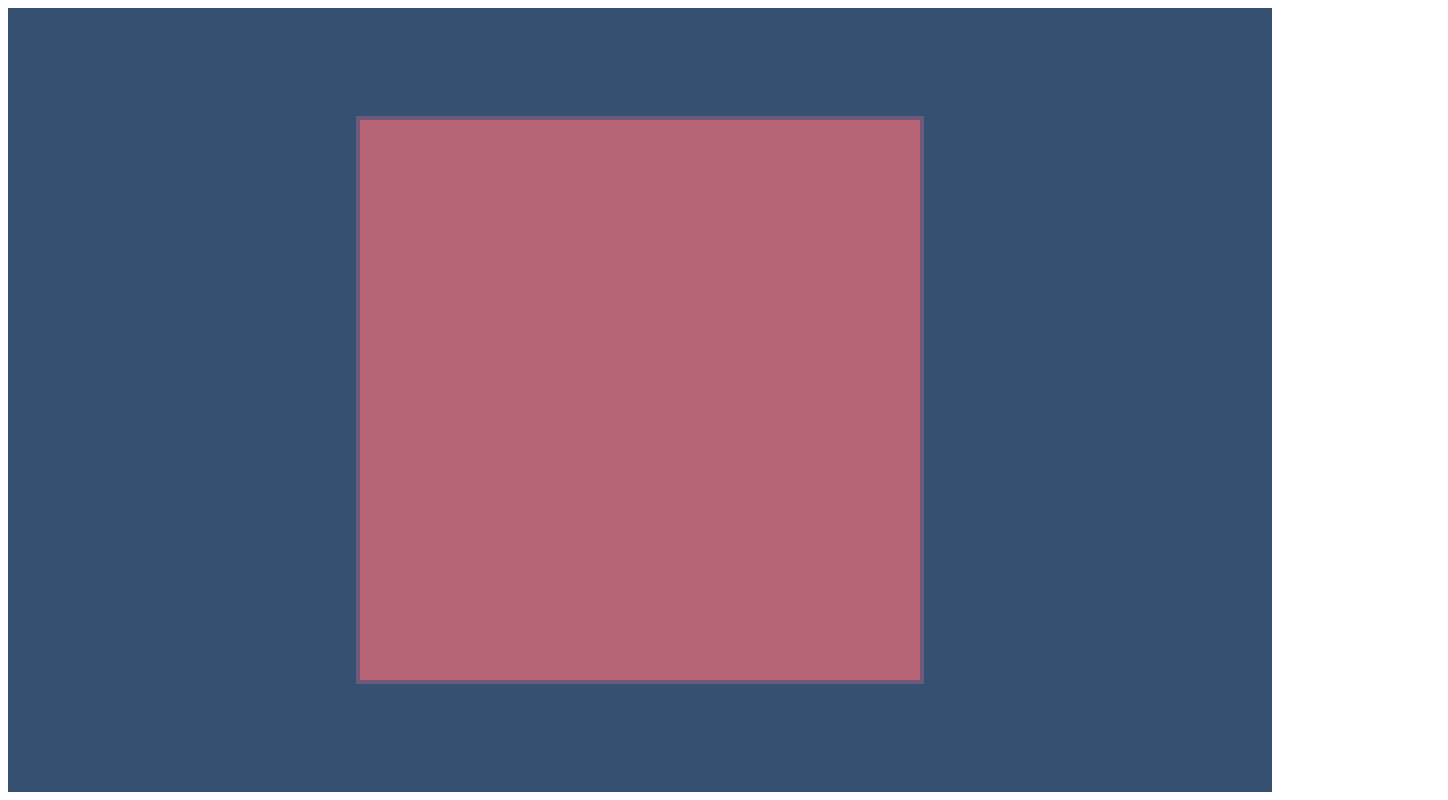
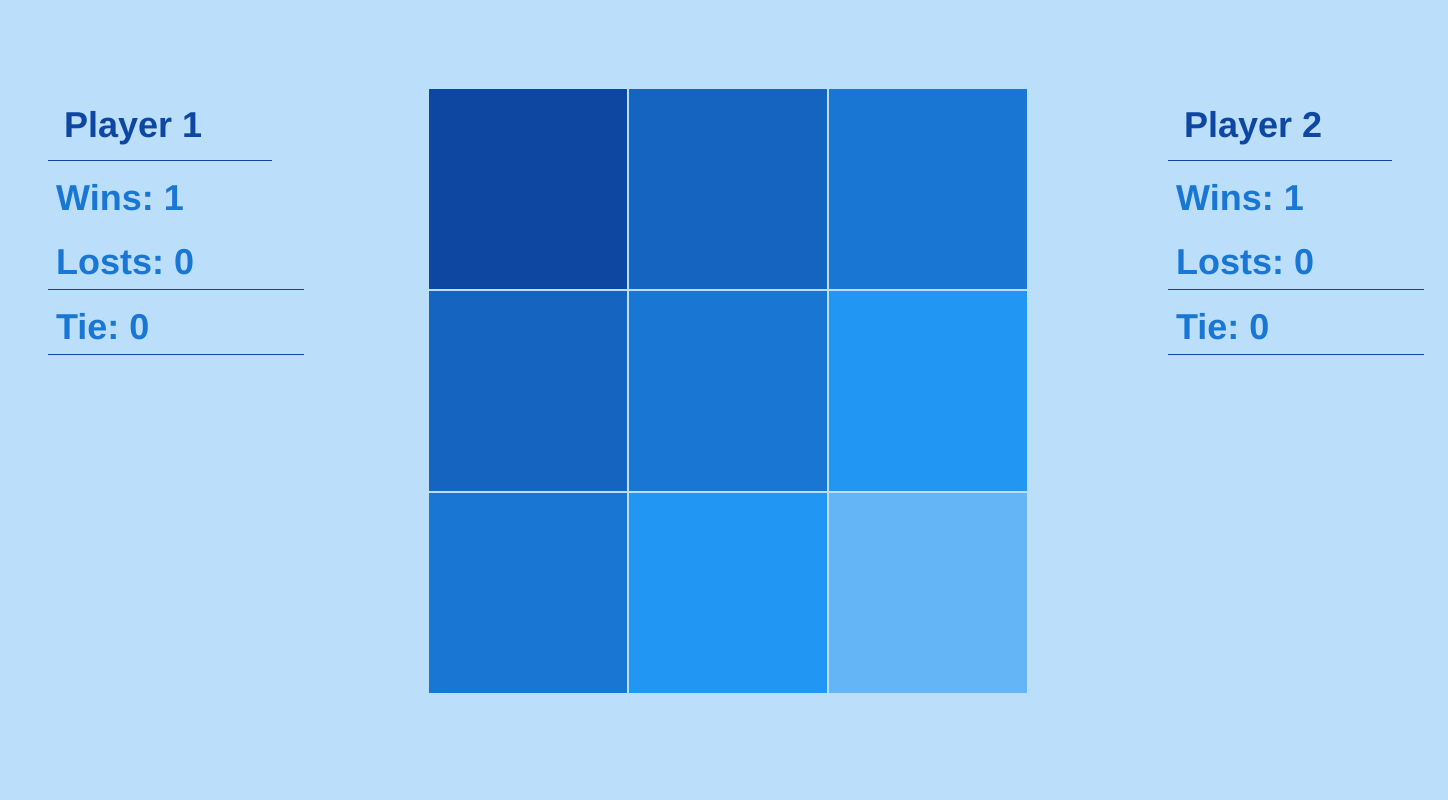
Before and after one commit to greha0/HTML_Tris, a plain HTML site: page index.html in a window 1280 px wide. Shown: the whole page, 1448 px wide, since content can reach past the window. Drawn offline with Linux system fonts and the light colour scheme; a web font is replaced by a local one.

Commit message:
Finito style

```diff
--- a/css/style.css
+++ b/css/style.css
@@ -1,29 +1,143 @@
-/*
 
-PALETTE
+@import url('https://fonts.cdnfonts.com/css/bradley-hand-2');
 
-YInMn Blue #355070
-Chinese Violet #6D597A
-China Rose #B56576
-Light Coral #E56B6F
-Buff #EAAC8B
-
-*/
-
+body{
+    background-color:bbdefb;
+}
 .cont-page{
     display: flex;
     justify-content: center;
     align-items:center;
-    background-color: #355070;
-    width: 100%;
+    margin: 0 auto;
+
+    width: 180dvb;
+    height: 95dvb;
+}
+
+/* Game table */
+.cont-game-table{
+    position: absolute;
+    width: 75dvb;
+    height: 75dvb;
+}
+
+.cont-table-line{
+    display: flex;
+}
+
+.cont-game-cell{
+    background-color: #64b5f6;
+    border: 0.1dvb solid #bbdefb;
+    width: 25dvb;
+    height: 25dvb;
+}
+
+/* Info table */
+
+.cont-player1{
+    position: relative;
+    right: 55dvb;
+    font-family: Helvetica, Arial, sans-serif;
+    width: 30dvb;
     height: 100%;
+    z-index: 1;
+}
+
+.cont-player2{
+    justify-content: center;
+    position: relative;
+    left: 55dvb;
+    font-family: Helvetica, Arial, sans-serif;
+    width: 30dvb;
+    height: 100%;
+    z-index: 1;
+}
+
+.cont-player-name{
+
+    margin-top: 10dvb;
+    width: 80%;
+    border-bottom: 0.1dvb solid #0d47a1;
+    padding: 2dvb;
+    font-weight: 700;
+    font-size:4.5dvb;
+    font-weight: 900;
+    color: #0d47a1;
+    height: 5dvb;
+    z-index: 2;
 
 }
 
-.cont-game-table{
-    position: relative;
-    background-color: #B56576;
-    border: 0.5svb solid #6D597A;
-    width: 70dvb;
-    height: 70dvb;
+.cont-wins{
+    width: 100%;
+
+    font-weight: 700;
+    font-size:4.5dvb;
+    padding: 1dvb;
+    color: #1976d2;
+    height: 5dvb;
+    margin-top: 1dvb;
+    z-index: 2;
 }
+
+.cont-losts{
+    width: 100%;
+    border-bottom: 0.1dvb solid #0d47a1;
+    font-weight: 700;
+    margin-top: 1dvb;
+    font-size:4.5dvb;
+    color: #1976d2;
+    padding: 1dvb;
+    height: 5dvb;
+    z-index: 2;
+}
+
+.cont-tie{
+    width: 100%;
+    border-bottom: 0.1dvb solid #0d47a1;
+    font-weight: 700;
+    margin-top: 1dvb;
+    font-size:4.5dvb;
+    color: #1976d2;
+    padding: 1dvb;
+    height: 5dvb;
+    z-index: 2;
+}
+
+/* Cell colors */
+
+#cell1{
+    background-color: #0d47a1;
+}
+
+#cell2{
+    background-color: #1565c0;
+}
+
+#cell3{
+    background-color: #1976d2;
+}
+
+#cell4{
+    background-color: #1565c0;
+}
+
+#cell5{
+    background-color: #1976d2;
+}
+
+#cell6{
+    background-color: #2196f3;
+}
+
+#cell7{
+    background-color: #1976d2;
+}
+
+#cell8{
+    background-color: #2196f3;
+}
+
+#cell9{
+    background-color: #64b5f6;
+}
--- a/index.html
+++ b/index.html
@@ -5,8 +5,55 @@
     </head>
     <body>
         <div class="cont-page">
+
+            <!-- Game table -->
             <div class="cont-game-table">
+                <div class="cont-table-line">
+                    <div class="cont-game-cell" id="cell1"> </div>
+                    <div class="cont-game-cell" id="cell2"> </div>
+                    <div class="cont-game-cell" id="cell3"> </div>
+                </div>
+                <div class="cont-table-line">
+                    <div class="cont-game-cell" id="cell4"> </div>
+                    <div class="cont-game-cell" id="cell5"> </div>
+                    <div class="cont-game-cell" id="cell6"> </div>
+                </div>
+                <div class="cont-table-line">
+                    <div class="cont-game-cell" id="cell7"> </div>
+                    <div class="cont-game-cell" id="cell8"> </div>
+                    <div class="cont-game-cell" id="cell9"> </div>
+                </div>
+            </div>
+            <!-- End game table -->
 
+            <!-- Game info table -->
+            <div class="cont-player1">
+                <div class="cont-player-name">
+                    Player 1
+                </div>
+                <div class="cont-wins">
+                    Wins: 1
+                </div>
+                <div class="cont-losts">
+                    Losts: 0
+                </div>
+                <div class="cont-tie">
+                    Tie: 0
+                </div>
+            </div>
+            <div class="cont-player2">
+                <div class="cont-player-name">
+                    Player 2
+                </div>
+                <div class="cont-wins">
+                    Wins: 1
+                </div>
+                <div class="cont-losts">
+                    Losts: 0
+                </div>
+                <div class="cont-tie">
+                    Tie: 0
+                </div>
             </div>
         </div>
     </body>
```
